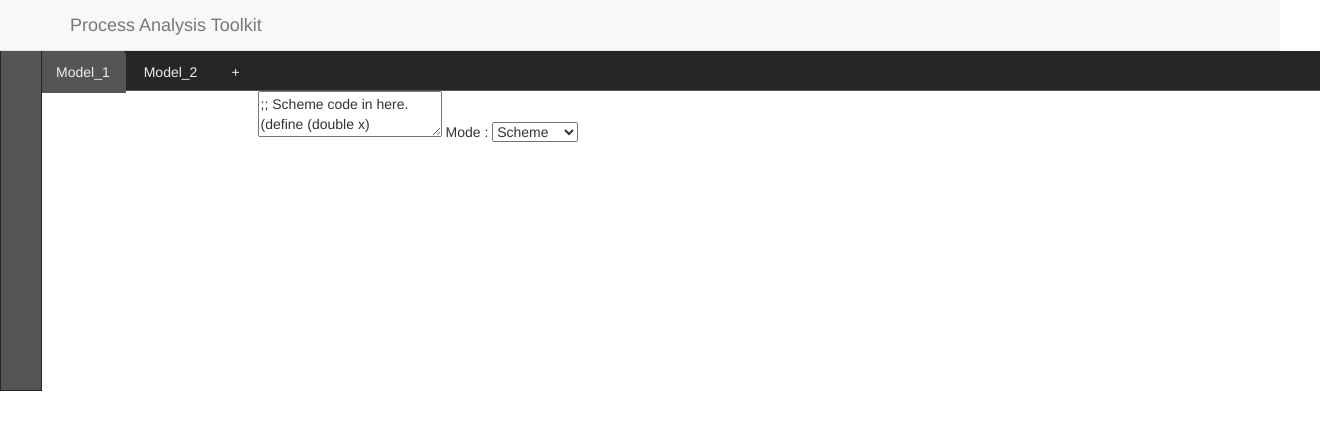
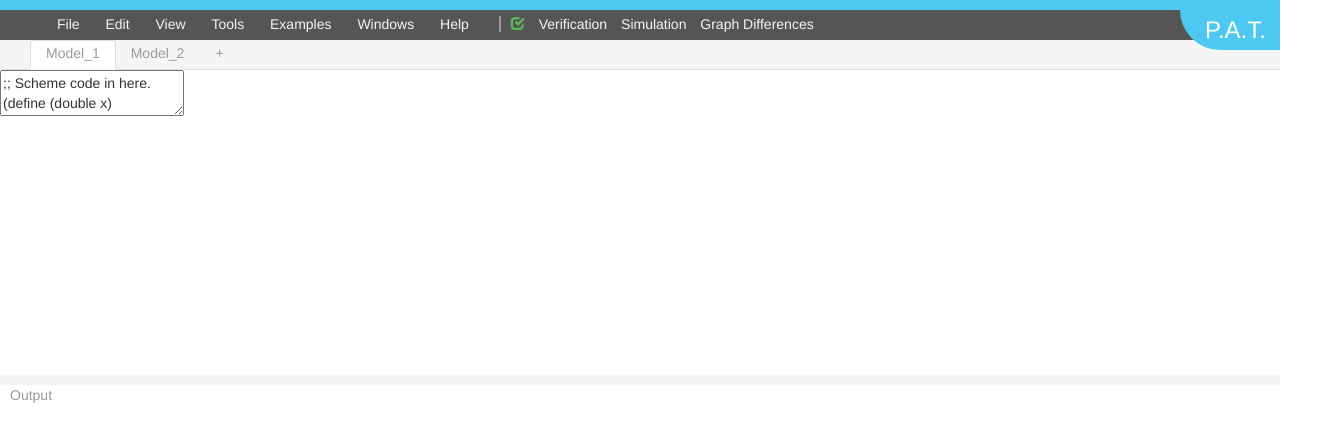
Before and after one commit to Yichang812/PAT, a website: page public/index.html in a window 1280 px wide. Shown: the whole page, 1320 px wide, since content can reach past the window. Drawn offline with nearby package versions, Linux system fonts and the light colour scheme.

Commit message:
modify UI
- add brand
- add menu bar
- add output area
- changed editor theme

```diff
--- a/public/controller/editorController.js
+++ b/public/controller/editorController.js
@@ -3,6 +3,7 @@
 patApp.controller('editorController', ['$scope',function($scope) {
     // The modes
     $scope.modes = ['Scheme', 'XML', 'Javascript'];
+    $scope.mode = $scope.modes[0];
     $scope.mode = $scope.modes[0];
 
 
@@ -20,7 +21,6 @@ patApp.controller('editorController', ['$scope',function($scope) {
         cmOption:{
             lineNumbers: true,
             indentWithTabs: true,
-            theme:'lesser-dark',
             mode:$scope.mode.toLowerCase()}
     }, {
         title: 'Model_2',
@@ -28,7 +28,6 @@ patApp.controller('editorController', ['$scope',function($scope) {
         cmOption:{
             lineNumbers: true,
             indentWithTabs: true,
-            theme:'lesser-dark',
             mode:$scope.mode.toLowerCase()}
     }];
 
@@ -52,7 +51,7 @@ patApp.controller('editorController', ['$scope',function($scope) {
         $scope.tabCount ++;
         console.log($scope.tabCount);
         var newTitle = 'Model_' + $scope.tabCount;
-        $scope.tabs.push({title:newTitle,cmMode:'',cmOption:{lineNumbers: true,indentWithTabs: true,theme:'lesser-dark',mode:$scope.mode.toLowerCase()}});
+        $scope.tabs.push({title:newTitle,cmMode:'',cmOption:{lineNumbers: true,indentWithTabs: true,mode:$scope.mode.toLowerCase()}});
     };
     $scope.closeTab = function(tab){
         var index = $scope.tabs.indexOf(tab);
--- a/public/index.html
+++ b/public/index.html
@@ -11,6 +11,7 @@
     <script src="../bower_components/jquery/dist/jquery.js"></script>
     <script src="../bower_components/angular/angular.js"></script>
     <script src="../bower_components/angular-route/angular-route.js"></script>
+    <script src="../bower_components/bootstrap/dist/js/bootstrap.js"></script>
 
     <script src="../bower_components/codemirror/lib/codemirror.js"></script>
     <script src="../bower_components/angular-ui-codemirror/ui-codemirror.js"></script>
@@ -26,25 +27,26 @@
     <script src="controller/verifierController.js"></script>
 
     <link rel="stylesheet" type="text/css" href="view/css/editor.css"/>
+    <link rel="stylesheet" type="text/css" href="view/css/index.css">
     <script src="view/js/editor.js"></script>
 </head>
 <body>
 
 <!-- HEADER AND NAVBAR -->
 <header>
-    <nav class="navbar navbar-default navbar-static-top">
-        <div class="container">
-            <div class="navbar-header">
-                <a class="navbar-brand" href="/">Process Analysis Toolkit</a>
-            </div>
+    <div id="menu-wrapper">
+        <div id="menu-bar"></div>
 
-            <!--<ul class="nav navbar-nav navbar-right">-->
-                <!--<li><a href="#"><i class="fa fa-home"></i> Editor</a></li>-->
-                <!--<li><a href="#verifier"><i class="fa fa-shield"></i> verifier</a></li>-->
-                <!--<li><a href="#simulator"><i class="fa fa-comment"></i> simulator</a></li>-->
-            <!--</ul>-->
-        </div>
-    </nav>
+        <div id="menu-tab" class="lead">P.A.T.</div>
+    </div>
+
+    <!--<nav class="navbar navbar-default navbar-static-top">-->
+        <!--<div class="container">-->
+            <!--<div class="navbar-header">-->
+                <!--<a class="navbar-brand" href="/">Process Analysis Toolkit</a>-->
+            <!--</div>-->
+        <!--</div>-->
+    <!--</nav>-->
 </header>
 
 <!-- MAIN CONTENT AND INJECTED VIEWS -->
--- a/public/view/css/editor.css
+++ b/public/view/css/editor.css
@@ -1,57 +1,136 @@
-#mainView{
-    position:relative;
-    left:40px;
+.menu-bar{
+    z-index: 5;
+    width:100%;
+    height:30px;
+    position:absolute;
+    top:10px;
+    background-color: #555;
+    border: 1px solid #555;
 }
-.tool-bar{
-    width:40px;
-    height:341px;
+.menu-bar > .dropdown,.menu-bar>.quick-access{
+    position: relative;
+    display: inline-block;
+    margin-left:10px;
+}
+.menu-bar > .dropdown > button{
+    background: transparent;
+    border:0;
+    color:#f5f5f5;
+    font-size:14px;
+    font-weight: normal;
+    line-height:25px;
+}
+.menu-bar > .dropdown.open > button{
+    background: rgba(0,0,0,0.1);
+}
+.splitter{
+    width:1px;
+    height:100%;
+    margin-left:20px;
+    border-left:2px solid #999;
+}
+.quick-access{
+    margin-left:20px;
+    color:#f5f5f5;
+    font-size:14px;
+    font-weight: normal;
+    line-height:25px;
+}
+.check-grammar{
+    color:#5cb85c;
+}
+/*tabs for different model*/
+.nav-tabs{
     position:absolute;
-    top:50px;
-    background-color: #555;
-    border: 1px solid #262626;
+    top:40px;
+    left: 0;
+    width:100%;
+    background: #f5f5f5;
+    border-bottom: 1px solid #ddd;
+    height:30px;
 }
-.nav-tabs{
-    position:relative;
-    left: 40px;
-    background-color: #262626;
-    border-color:#555;
-    height:40px;
-}
-.editor-container {
-    margin-top: -20px;
-}
+
 .nav-tabs > li {
     position:relative;
+    left:30px;
 }
 
-.nav-tabs > li > a {
+
+/*normal tabs*/
+.nav-tabs > li > a{
     display:inline-block;
-    color:#eee;
+    margin-right:-1px;
+    line-height:4px;
+    height:30px;
+    color:#999;
+    border-bottom:4px solid transparent;
+    border-radius:3px 3px 0 0;
+
 }
-.nav-tabs > li:hover > a {
-    background-color:#333;
-    border-color:#555;
+.nav-tabs > li:hover > a{
+    background-color: transparent;
+    border:1px solid transparent;
+    border-bottom:4px solid #ddd;
 }
 .nav-tabs > li.active > a{
-    background-color: #555;
-    color:#eee;
-    border-color:#555;
+    display:inline-block;
+    background-color: white;
+    color:#999;
+    border-bottom:4px solid white;
 }
-.nav-tabs > li.active:hover >a{
-    background-color: #555;
-    color:#eee;
-    border-color:#555;
+.nav-tabs > li.active:hover > a{
+    background-color: white;
+    color:#999;
+    border-bottom:4px solid #4cc8f1;
 }
 
 .nav-tabs > li > span {
-    display:none;
+    display: none;
     cursor:pointer;
     position:absolute;
     right: 5px;
-    top: 13px;
+    top: 2px;
+    color:#999;
+}
+.nav-tabs > li:hover >span{
+    display: inline-block;
 }
 
-.nav-tabs > li:hover > span {
-    display: inline-block;
-    color:#eee;
+/*editor*/
+.mainView{
+    position:absolute;
+    width:100%;
+    left:0;
+    top:70px;
 }
+.editor-content{
+    z-index: 1;
+    position:relative;
+}
+.language-selector{
+    z-index: 2;
+    position:relative;
+    left:90%;
+    bottom:15px;
+    background:white;
+    color:#999;
+    outline:0;
+    border:0;
+    padding-left: 5px;
+    -moz-appearance: none;
+    -webkit-appearance: none;
+}
+.language-selector:hover{
+    background: rgba(0,0,0,0.1);
+}
+/*output window*/
+.output{
+    position:absolute;
+    top:375px;
+    width:100%;
+    border-top:10px solid #f5f5f5;
+}
+.output-label{
+    color:#999;
+    margin-left: 10px;
+}
--- /dev/null
+++ b/public/view/css/index.css
@@ -0,0 +1,25 @@
+#menu-wrapper {
+    z-index: 100;
+    position: relative;
+    top: 0;
+    left: 0;
+    width: 100%;
+}
+
+#menu-bar {
+    display: block;
+    width: 100%;
+    height: 10px;
+    background-color: #4cc8f1;
+}
+
+#menu-tab {
+    background-color: #4cc8f1;
+    color:white;
+    width:100px;
+    font-size: 24px;
+    cursor: pointer;
+    float: right;
+    padding: 3px 25px;
+    border-radius: 0 0 0 40px;
+}
--- a/public/view/editor.html
+++ b/public/view/editor.html
@@ -1,23 +1,98 @@
 <div class="editor-container">
+    <!-----------------menu bar--------------------->
+    <ul class="menu-bar">
+        <div class="dropdown">
+            <button class="dropdown-toggle" type="button" id="dropdown-file" data-toggle="dropdown" aria-haspopup="true" aria-expanded="true">
+                File
+            </button>
+            <ul class="dropdown-menu" aria-labelledby="dropdown-file">
+                <li><a href="#">New model</a></li>
+                <li><a href="#">Import file</a></li>
+                <li><a href="#">Export file</a></li>
+            </ul>
+        </div>
+        <div class="dropdown">
+            <button class="dropdown-toggle" type="button" id="dropdown-edit" data-toggle="dropdown" aria-haspopup="true" aria-expanded="true">
+                Edit
+            </button>
+            <ul class="dropdown-menu" aria-labelledby="dropdown-edit">
+                <li><a href="#">Undo</a></li>
+                <li><a href="#">Copy</a></li>
+            </ul>
+        </div>
+        <div class="dropdown">
+            <button class="dropdown-toggle" type="button" id="dropdown-view" data-toggle="dropdown" aria-haspopup="true" aria-expanded="true">
+                View
+            </button>
+            <ul class="dropdown-menu" aria-labelledby="dropdown-view">
+                <li><a href="#">Output window</a></li>
+                <li><a href="#">Edit window</a></li>
+            </ul>
+        </div>
+        <div class="dropdown">
+            <button class="dropdown-toggle" type="button" id="dropdown-tools" data-toggle="dropdown" aria-haspopup="true" aria-expanded="true">
+                Tools
+            </button>
+            <ul class="dropdown-menu" aria-labelledby="dropdown-tools">
+                <li><a href="#">Check grammar</a></li>
+                <li><a href="#">Verification</a></li>
+            </ul>
+        </div>
+        <div class="dropdown">
+            <button class="dropdown-toggle" type="button" id="dropdown-examples" data-toggle="dropdown" aria-haspopup="true" aria-expanded="true">
+                Examples
+            </button>
+            <ul class="dropdown-menu" aria-labelledby="dropdown-examples">
+                <li><a href="#"> </a></li>
+            </ul>
+        </div>
+        <div class="dropdown">
+            <button class="dropdown-toggle" type="button" id="dropdown-windows" data-toggle="dropdown" aria-haspopup="true" aria-expanded="true">
+                Windows
+            </button>
+            <ul class="dropdown-menu" aria-labelledby="dropdown-windows">
+                <li><a href="#"></a></li>
+                <li><a href="#"></a></li>
+            </ul>
+        </div>
+        <div class="dropdown">
+            <button class="dropdown-toggle" type="button" id="dropdown-help" data-toggle="dropdown" aria-haspopup="true" aria-expanded="true">
+                Help
+            </button>
+            <ul class="dropdown-menu" aria-labelledby="dropdown-help">
+                <li><a href="#"></a></li>
+                <li><a href="#"></a></li>
+            </ul>
+        </div>
+        <span class="splitter"></span>
+        <div class="quick-access"><span class="check-grammar glyphicon glyphicon-check"></span></div>
+        <div class="quick-access">Verification</div>
+        <div class="quick-access">Simulation</div>
+        <div class="quick-access">Graph Differences</div>
+    </ul>
+
+    <!----------------------- tabs--------------------->
     <ul class="nav nav-tabs">
         <li ng-repeat="tab in tabs" ng-class="{active:isActiveTab(tab.title)}"><a ng-click="onClickTab(tab)">
-            {{tab.title}}</a><span class="glyphicon glyphicon-remove" id="closeIcon" ng-click="closeTab(tab)"></span>
+            {{tab.title}}</a><span ng-click="closeTab(tab)">x</span>
         </li>
         <li><a ng-click="addTab()">+</a></li>
     </ul>
-    <ul class="tool-bar">
+    <div class="mainView">
+        <div ng-include="'editorContent'"></div>
 
-    </ul>
-    <div id="mainView">
-        <div ng-include="'editorContent'"></div>
+    </div>
+    <div class="output">
+        <span class="output-label">Output</span>
     </div>
 </div>
 
 <script type="text/ng-template" id="editorContent">
     <div>
         <section ng-repeat="content in tabs" ng-show="isThisContent(content)">
-            <textarea ui-codemirror="content.cmOption" ng-model="content.cmModel"></textarea>
-            Mode : <select ng-model="mode" ng-options="m for m in modes" ng-change="changeMode(content,mode)"></select>
+            <textarea class="editor-content" ui-codemirror="content.cmOption" ng-model="content.cmModel"></textarea>
+            <select class="language-selector" ng-model="mode" ng-options="m for m in modes" ng-change="changeMode(content,mode)">
+            </select>
         </section>
     </div>
 </script>
```
Also changed, not shown: bower_components/codemirror/lib/codemirror.css.
